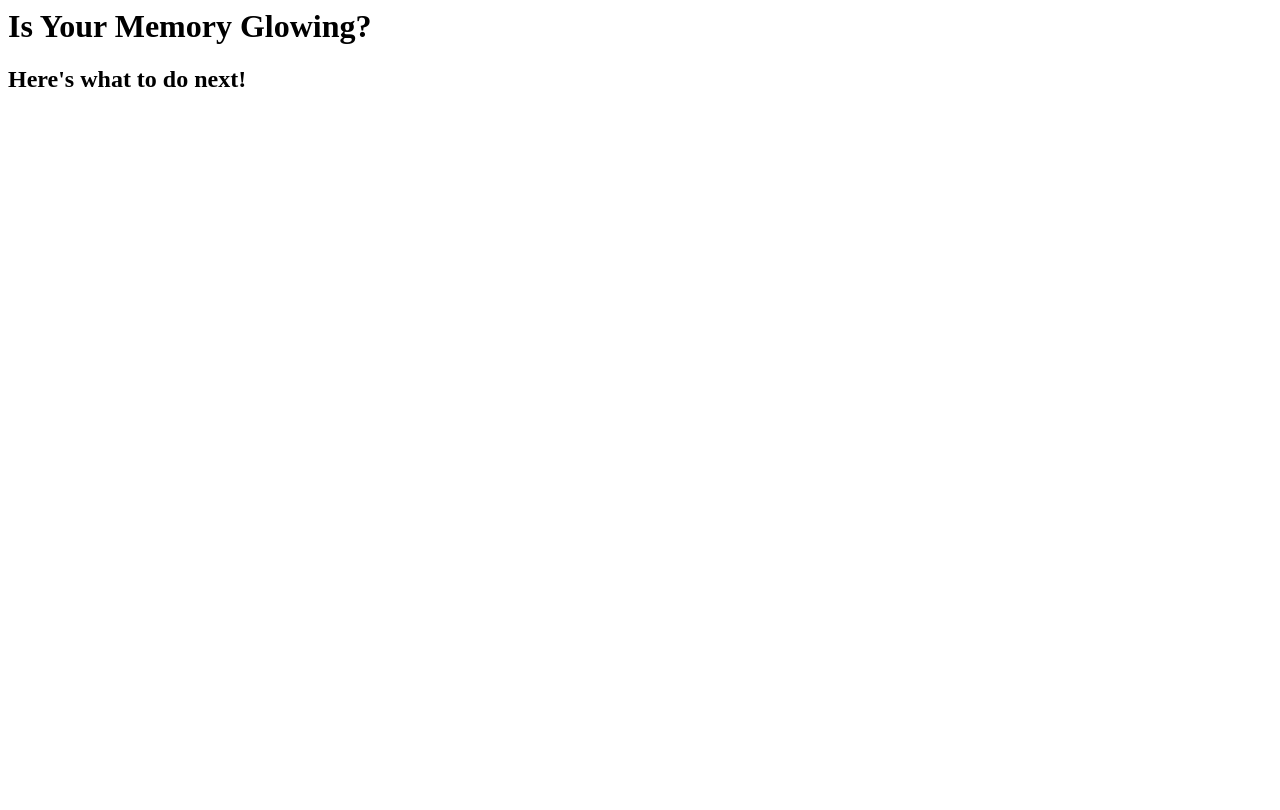
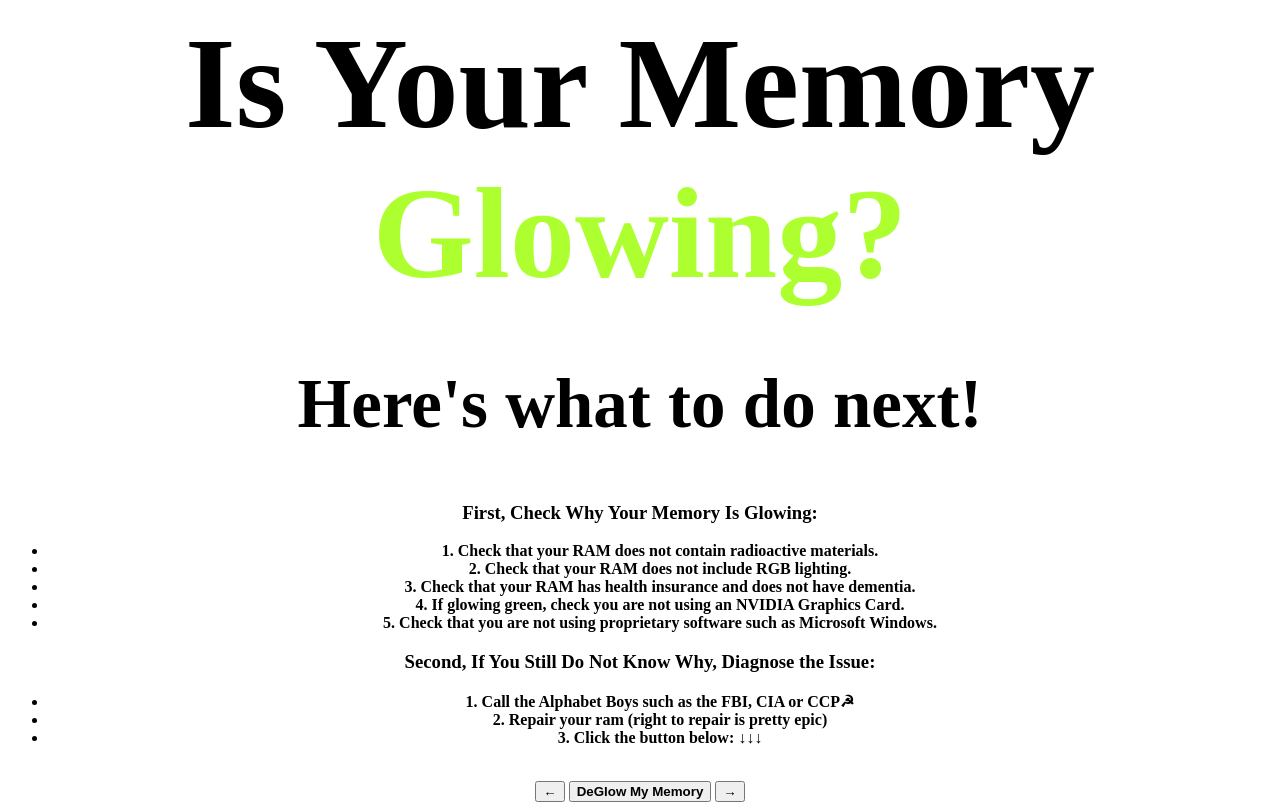
Before and after one commit to yuckdevchan/glowing-memory, a plain HTML site: page index.html in a window 1280 px wide. Drawn offline with Linux system fonts and the light colour scheme.

Commit message:
Update index.html

```diff
--- a/index.html
+++ b/index.html
@@ -1,8 +1,33 @@
 <head>
-  <title>Glowing Memory</title>
+  <title>Glowing Memory | Help Centre</title>
+  <link rel="stylesheet" href="style.css">
 </head>
-
+<script src="index.js"></script>
 <body>
-  <h1>Is Your Memory Glowing?</h1>
-  <h2>Here's what to do next!</h2>
-<body>
+  <center>
+    <h1 style="font-size: 130; display: inline;">Is Your Memory</h1><h1 class="glow" style="font-size: 130; display: inline; color: greenyellow;"> Glowing?</h1>
+    <h2 style="font-size: 69;">Here's what to do next!</h2>
+    <h3>First, Check Why Your Memory Is Glowing:</h3>
+    <b>
+        <ul>
+            <li>1. Check that your RAM does not contain radioactive materials.</li>
+            <li>2. Check that your RAM does not include RGB lighting.</li>
+            <li>3. Check that your RAM has health insurance and does not have dementia.</li>
+            <li>4. If glowing green, check you are not using an NVIDIA Graphics Card.</li>
+            <li>5. Check that you are not using proprietary software such as Microsoft Windows.</li>
+        </ul>
+    </b>
+    <h3>Second, If You Still Do Not Know Why, Diagnose the Issue:</h3>
+    <b>
+        <ul>
+            <li>1. Call the Alphabet Boys such as the FBI, CIA or CCP☭</li>
+            <li>2. Repair your ram (right to repair is pretty epic)</li>
+            <li>3. Click the button below: ↓↓↓</li>
+        </ul>
+    </b>
+    <br>
+    <button id="prev_track" onclick="last()"><b>←</b></button>
+    <button id="deglow_button" onclick="deglow()"><b>DeGlow My Memory</b></button>
+    <button id="next_track" onclick="next()"><b>→</b></button>
+  </center>
+</body>
```
